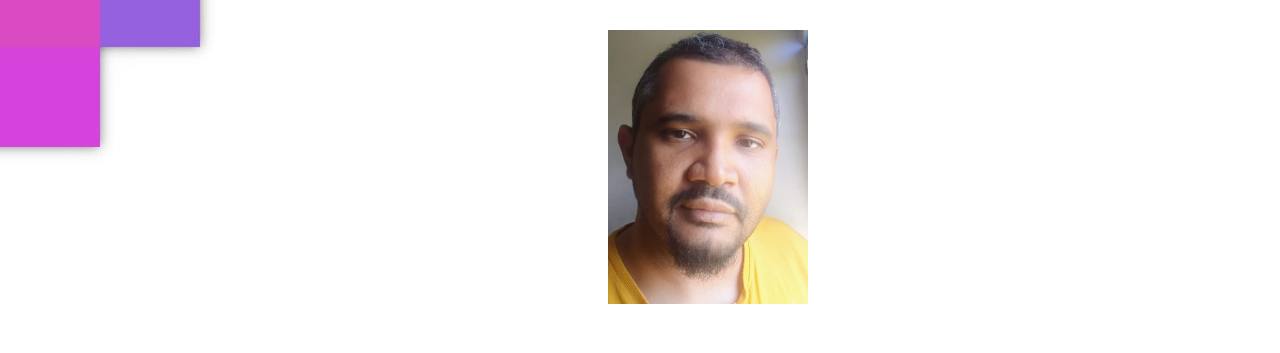
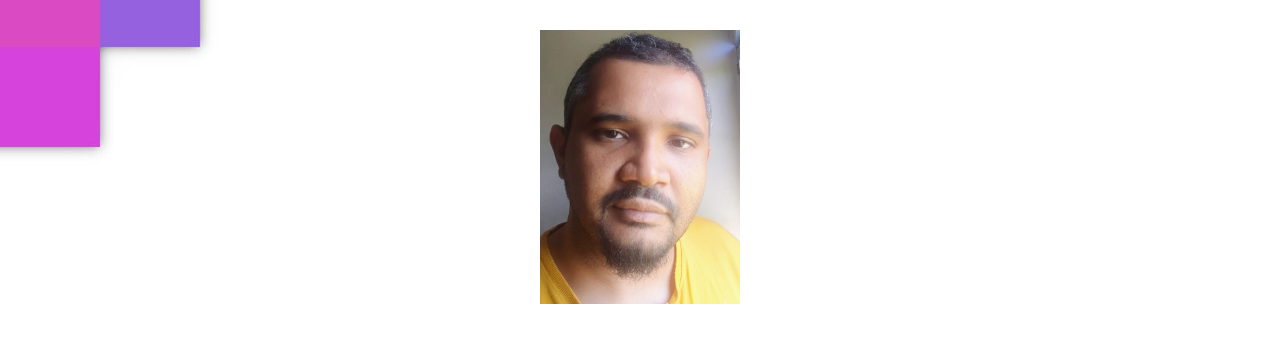
Before and after one commit to JonathanProjetos/JonathanProjetos.github.io, a plain HTML site: page index.html in a window 1280 px wide. Shown: the part 153-506 px from the top of the page. Drawn offline with Linux system fonts and the light colour scheme.

Commit message:
Novo Portifolio correçao da foto

```diff
--- a/index.html
+++ b/index.html
@@ -23,8 +23,11 @@
 
     </div>
     <p id="começo">
+
         <h1 id="top-title">Começo de tudo!</h1>
-        <img src="minhafoto.jpeg" width="200px" alt="Foto de jonathan Santos Silva" id="foto">
+    <div id="foto">
+        <img src="minhafoto.jpeg" width="200px" alt="Foto de jonathan Santos Silva">
+    </div>
         <br>
         <h2 class="sub-title">Um pouco sobré min</h2>
         <em id="alinhamento-texto">Olá me chamo <strong>Jonathan Santos Silva</strong>  residente do estado de MG-Contagem <br>
--- a/style.css
+++ b/style.css
@@ -70,8 +70,6 @@ body{
 }
 #foto{
 
-    display: block;
-    margin-top: auto;
-    margin-left: 600px;
+    text-align: center;
 
 }
```
